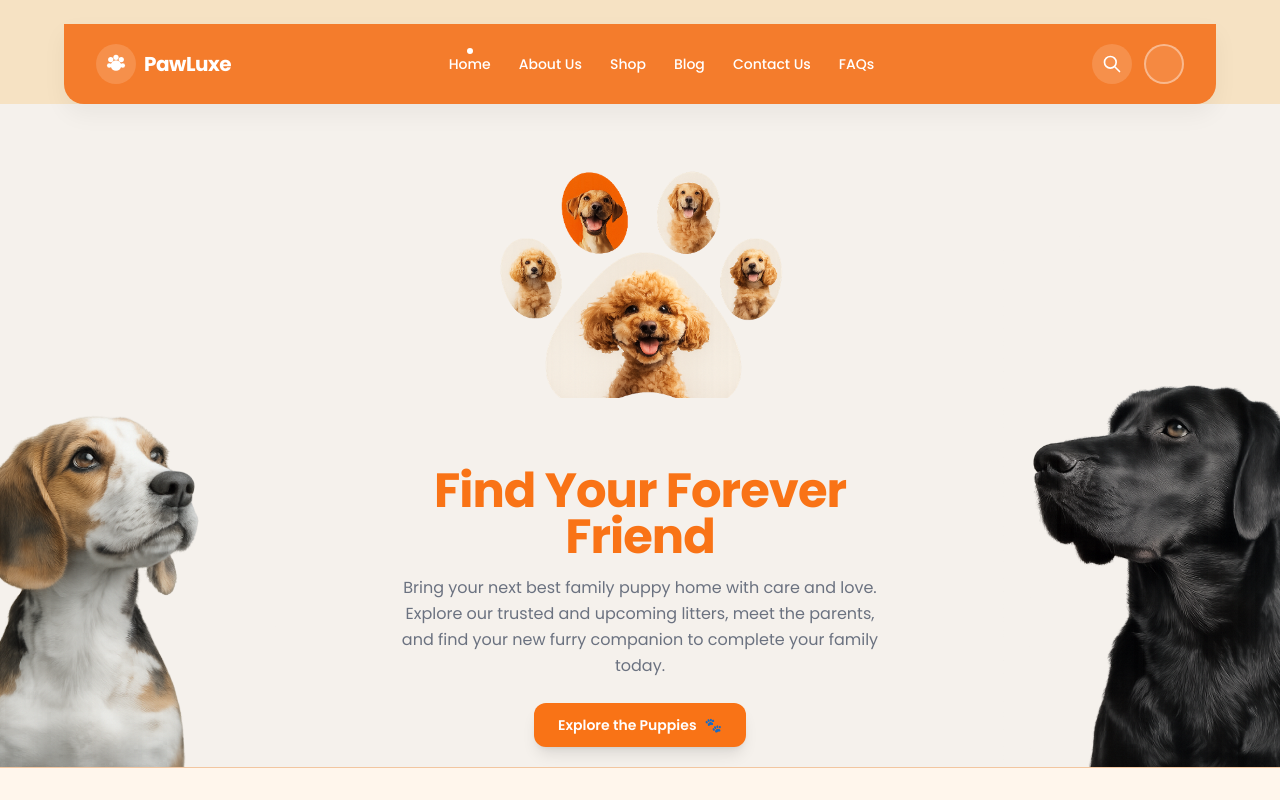
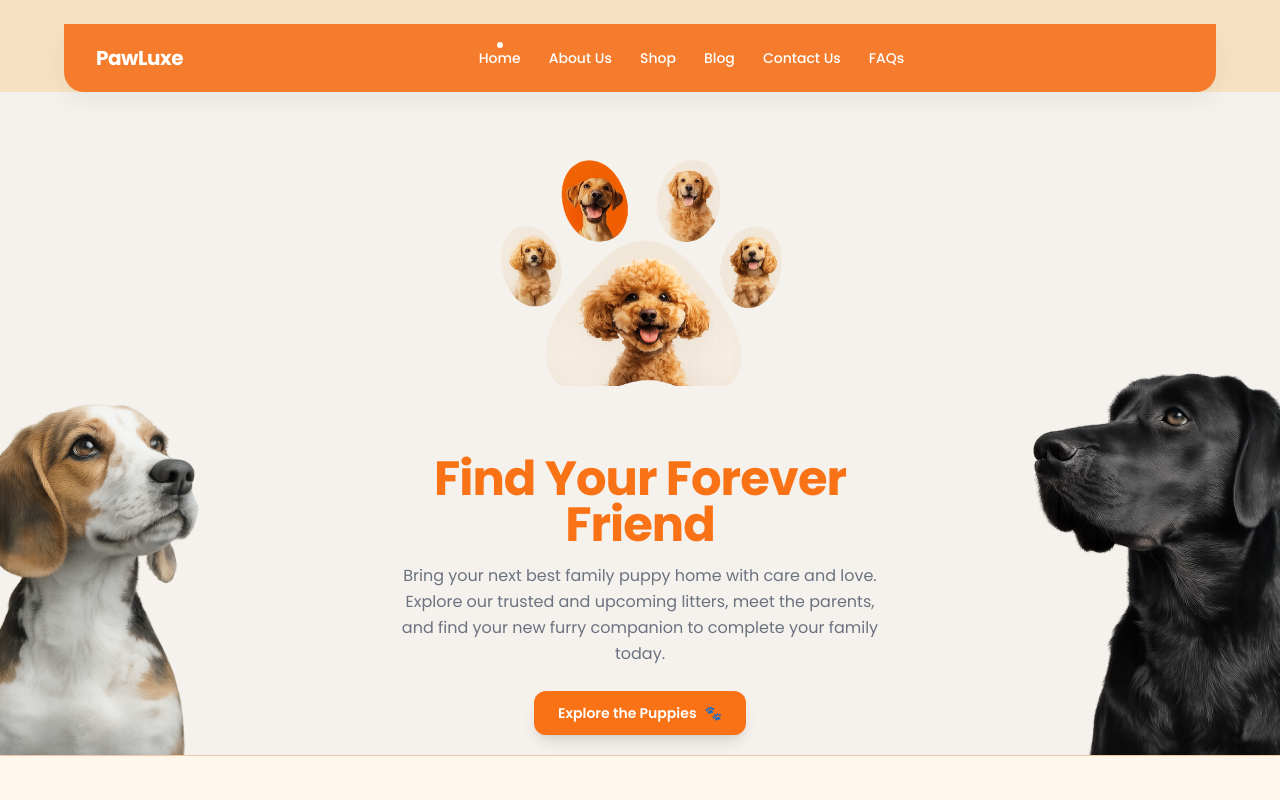
Before and after one commit to bobbysingh23dev/pawluxe, a Next.js app: page / in a window 1280 px wide. Shown: the top 800 px of the page. Built offline with nearby package versions, Linux system fonts and the light colour scheme.

Commit message:
Remove PawLogo component and associated elements from SiteHeader for a cleaner layout. Simplify header structure by eliminating unused navigation and search elements.

```diff
--- a/components/layout/site-header.tsx
+++ b/components/layout/site-header.tsx
@@ -12,25 +12,6 @@ const nav = [
   { href: "/#faq", label: "FAQs", match: () => false },
 ] as const;
 
-function PawLogo({ className }: { className?: string }) {
-  return (
-    <svg
-      className={className}
-      viewBox="0 0 32 32"
-      fill="none"
-      xmlns="http://www.w3.org/2000/svg"
-      aria-hidden
-    >
-      <circle cx="16" cy="18" r="7" fill="currentColor" />
-      <circle cx="9" cy="10" r="3.5" fill="currentColor" />
-      <circle cx="16" cy="7" r="3.5" fill="currentColor" />
-      <circle cx="23" cy="10" r="3.5" fill="currentColor" />
-      <circle cx="7" cy="18" r="3" fill="currentColor" />
-      <circle cx="25" cy="18" r="3" fill="currentColor" />
-    </svg>
-  );
-}
-
 export function SiteHeader() {
   const pathname = usePathname();
 
@@ -43,9 +24,6 @@ export function SiteHeader() {
               href="/"
               className="flex shrink-0 items-center gap-2 text-white"
             >
-              <span className="flex h-10 w-10 items-center justify-center rounded-full bg-white/15 text-white">
-                <PawLogo className="h-6 w-6" />
-              </span>
               <span className="text-lg font-bold tracking-tight sm:text-xl">
                 PawLuxe
               </span>
@@ -72,56 +50,7 @@ export function SiteHeader() {
                 })}
               </ul>
             </nav>
-
-            <div className="flex shrink-0 items-center gap-3">
-              <Link
-                href="/dogs"
-                className="flex h-10 w-10 items-center justify-center rounded-full bg-white/15 text-white transition hover:bg-white/25"
-                aria-label="Search"
-              >
-                <svg
-                  className="h-5 w-5"
-                  fill="none"
-                  viewBox="0 0 24 24"
-                  stroke="currentColor"
-                  strokeWidth={2}
-                >
-                  <path
-                    strokeLinecap="round"
-                    strokeLinejoin="round"
-                    d="M21 21l-6-6m2-5a7 7 0 11-14 0 7 7 0 0114 0z"
-                  />
-                </svg>
-              </Link>
-              <span
-                className="hidden h-10 w-10 shrink-0 rounded-full border-2 border-white/40 bg-white/10 sm:block"
-                aria-hidden
-              />
-            </div>
           </div>
-
-          <nav
-            className="border-t border-white/15 px-4 py-3 lg:hidden"
-            aria-label="Primary mobile"
-          >
-            <ul className="flex flex-wrap justify-center gap-2">
-              {nav.map((item) => {
-                const active = item.match(pathname);
-                return (
-                  <li key={item.href + item.label + "m"}>
-                    <Link
-                      href={item.href}
-                      className={`rounded-lg px-3 py-2 text-xs font-semibold text-white ${
-                        active ? "bg-white/25" : "bg-white/10"
-                      }`}
-                    >
-                      {item.label}
-                    </Link>
-                  </li>
-                );
-              })}
-            </ul>
-          </nav>
         </div>
       </div>
     </header>
```
